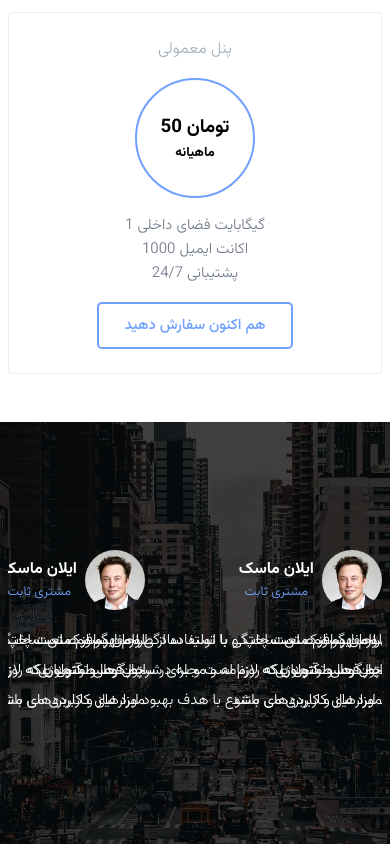
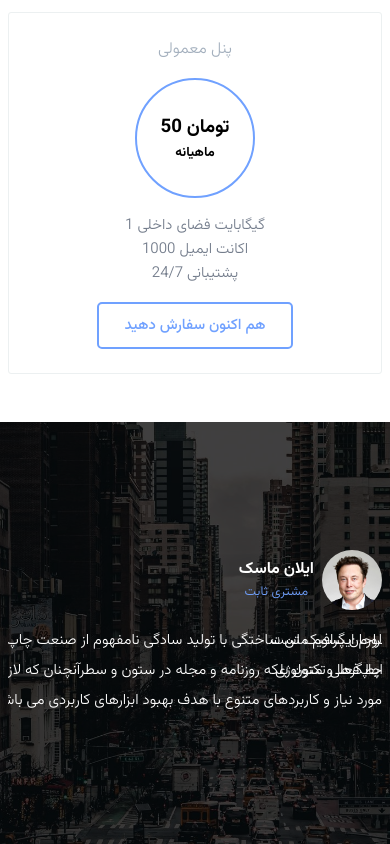
Before and after one commit to randomhex1998/logo_react, a React (Create React App) app: page / in a window 390 px wide. Shown: the part 7797-8641 px from the top of the page. Built offline with nearby package versions, Linux system fonts and the light colour scheme.

Commit message:
make-slider-responsive

```diff
--- a/src/components/Customers/CustomersSlide.jsx
+++ b/src/components/Customers/CustomersSlide.jsx
@@ -1,18 +1,14 @@
 import React from "react";
 import SlideBox from "./SlideBox";
+
 // Import Swiper React components
 import { Swiper, SwiperSlide } from "swiper/react";
 
 // Import Swiper styles
 import "swiper/css";
-// import "swiper/css/pagination";
-// import "swiper/css/navigation";
-
-// import "./styles.css";
 
 // import required modules
-import { Pagination, Navigation , Autoplay } from "swiper";
-// import SwiperCore, { Autoplay } from 'swiper';
+import {Autoplay } from "swiper";
 
 
 export default function CustSlide() {
@@ -31,9 +27,20 @@ export default function CustSlide() {
           delay: 3000,
           disableOnInteraction: false,
         }}
+        breakpoints={{
+          // when window width is >= 640px
+          1200: {
+            slidesPerView: 2,
+          },
+          // when window width is >= 768px
+          375: {
+            slidesPerView: 1,
+            slidesPerGroup: 1
+          },
+        }}
 
         navigation={true}
-        modules={[Pagination, Navigation , Autoplay]}
+        modules={[Autoplay]}
         className="mySwiper"
       >
 
```
